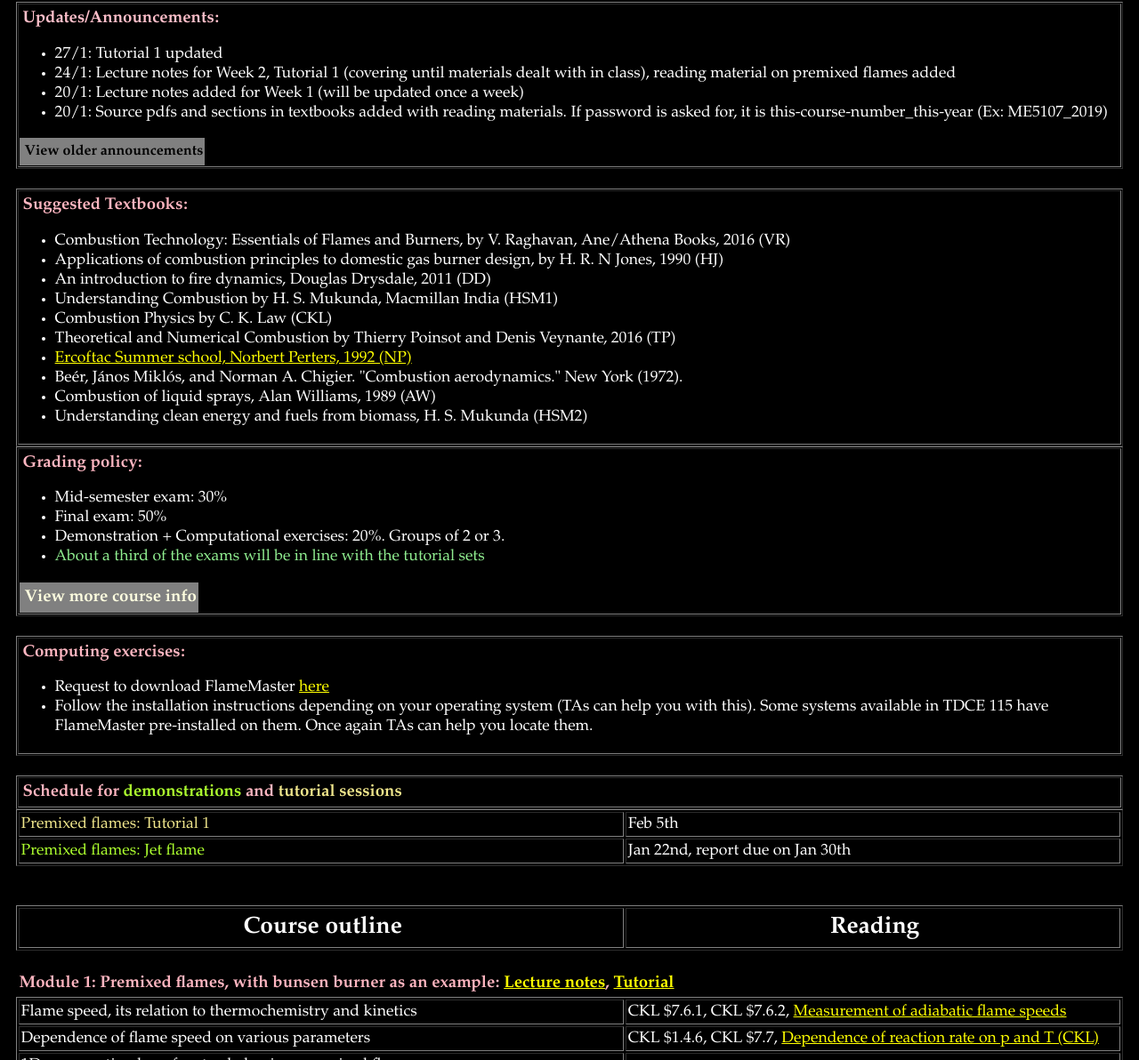
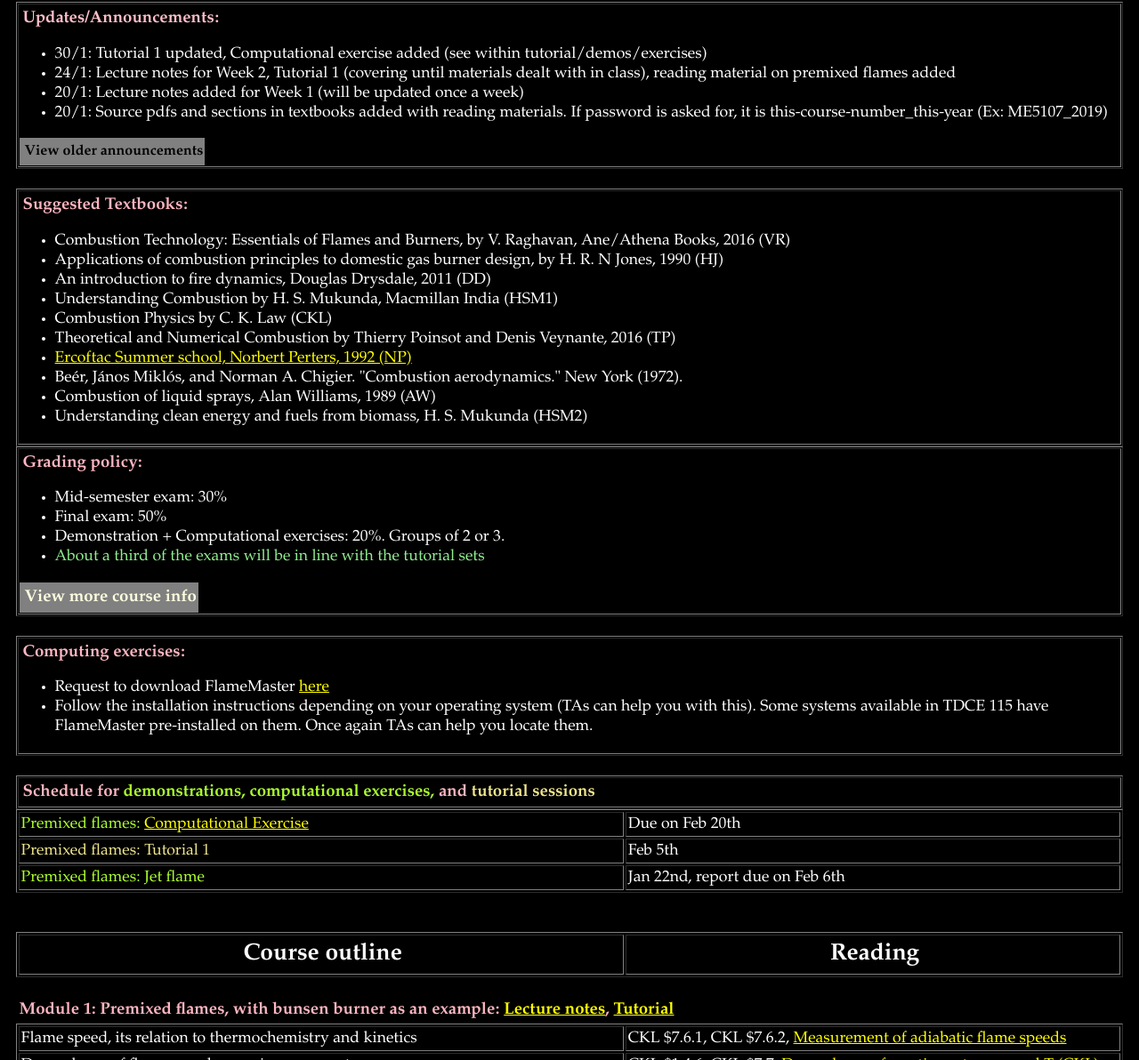
Before and after one commit to krithikasivaram/krithikasivaram.github.io, a Jekyll site: the page teaching/ME6166_Jan_May_2020.html, which Jekyll copies as it is, in a window 1280 px wide and 1400 px high, scrolled down 855 px. Shown: the part 208-1400 px from the top of the window at 89% size. Built offline with Jekyll 4.4.1, drawn with Linux system fonts in a browser that asks for light colours; some of the changed text lies outside the part shown.

Commit message:
adding materials me6166

```diff
--- a/teaching/ME6166_Jan_May_2020.html
+++ b/teaching/ME6166_Jan_May_2020.html
@@ -108,7 +108,7 @@ p
 <h3> <font color="pink">
 Updates/Announcements:</font></h3>
 	<ul>
-	<li> 27/1: Tutorial 1 updated
+	<li> 30/1: Tutorial 1 updated, Computational exercise added (see within tutorial/demos/exercises)
 	<li> 24/1: Lecture notes for Week 2, Tutorial 1 (covering until materials dealt with in class), reading material on premixed flames added
 	<li> 20/1: Lecture notes added for Week 1 (will be updated once a week)
 	<li> 20/1: Source pdfs and sections in textbooks added with reading materials. If password is asked for, it is this-course-number_this-year (Ex: ME5107_2019)
@@ -236,15 +236,16 @@ Path-to-FlameMaster/Run/FlameMan/Diff/Steady/CH4/ </li>	-->
 
 <table border="1" cellspacing="1" cellpadding="1"  width="100%">
 <tr> <td width="100%">
-<h3>Schedule for <font color="greenyellow">demonstrations</font> and <font color="khaki">tutorial sessions</font></h3>
+<h3>Schedule for <font color="greenyellow">demonstrations, computational exercises,</font> and <font color="khaki">tutorial sessions</font></h3>
 <!-- <button class="collapsible"><h4>View previous events</h4></button>
  <div class="content">-->
 </table>
 <table border="1" cellspacing="2" cellpadding="2" width="100%">
 	<col width = "55%">
 	<col width = "45%">
+	<tr> <td> <font color="greenyellow">Premixed flames: <a href="https://owncloud.iitm.ac.in/index.php/s/VYD5xrxFi5lWpwu">Computational Exercise</a> </td> <td> Due on Feb 20th </td></tr>
 	<tr> <td> <font color="khaki">Premixed flames: Tutorial 1 </td> <td> Feb 5th </td></tr>
-	<tr> <td> <font color="greenyellow">Premixed flames: Jet flame </td> <td> Jan 22nd, report due on Jan 30th </td></tr>
+	<tr> <td> <font color="greenyellow">Premixed flames: Jet flame </td> <td> Jan 22nd, report due on Feb 6th </td></tr>
 <!--
 	<tr> <td> <font color="greenyellow">Premixed flames: Jet flame <a href="https://owncloud.iitm.ac.in/public.php?service=files&t=2ZU0AJXXICyb2g7" target="_blank">Questionnaire</a>, <a href="https://owncloud.iitm.ac.in/public.php?service=files&t=BaqqHxcjNhr8wvb" target="_blank">Images</a>. Due by February 21st </font></td>
 	<td> February 7th</td></tr>
```
Also changed, not shown: other parts of teaching/ME6166_Jan_May_2020.html (+1 -1 lines).
